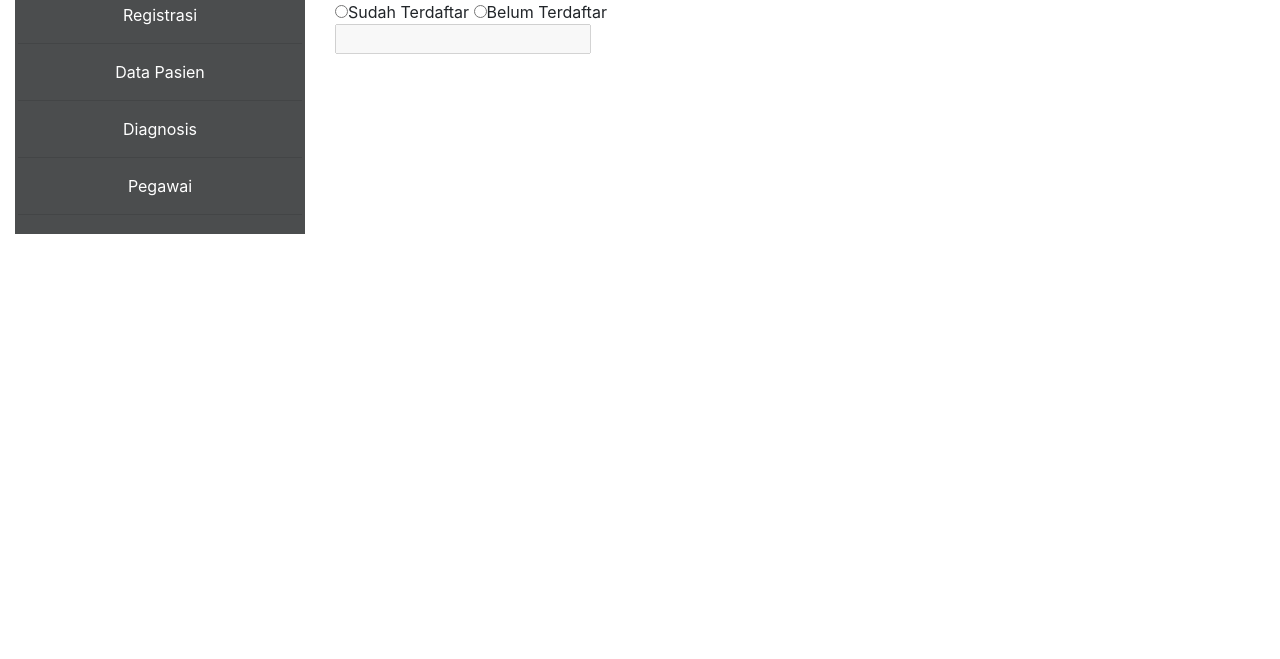
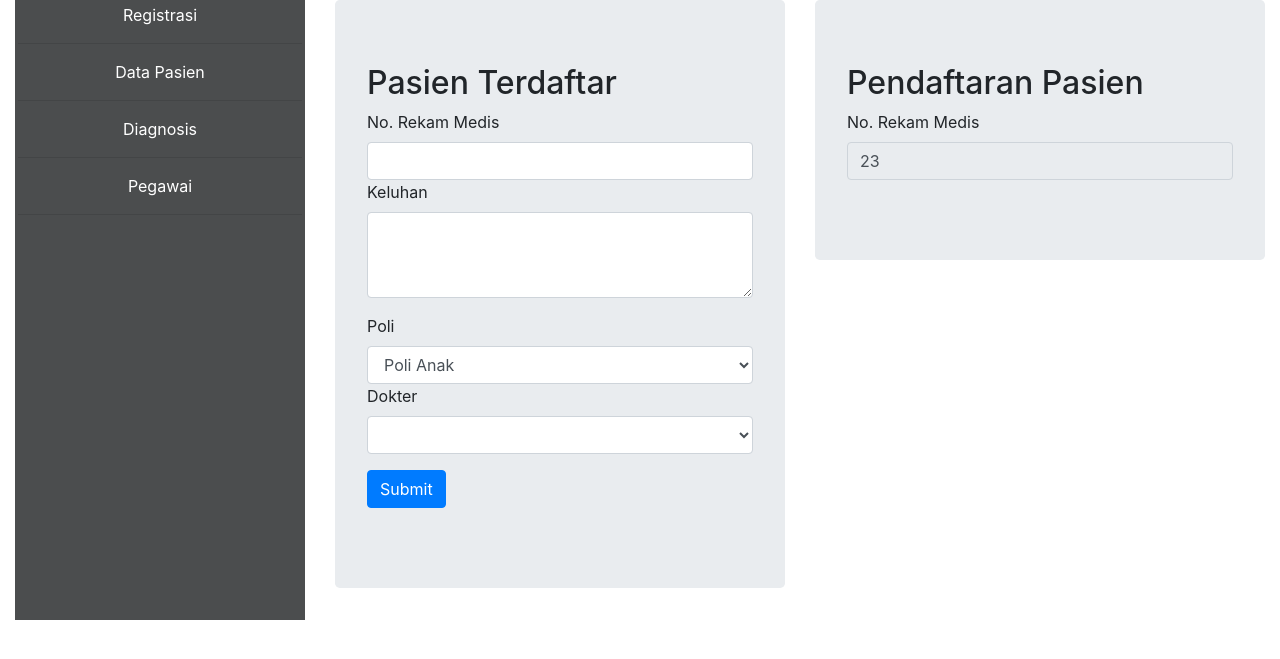
Before and after one commit to fadilbjm/rs, a CodeIgniter app: page /rs/admin/registrasi in a window 1280 px wide. Shown: the part 56-715 px from the top of the page. Run offline with CodeIgniter, Linux system fonts and the light colour scheme; lists and menus that the app fills with data are empty; some libraries are stand-ins or nearby versions.

Commit message:
pembuatan proses registrasi

```diff
--- a/application/controllers/Admin.php
+++ b/application/controllers/Admin.php
@@ -38,6 +38,30 @@ class Admin extends CI_Controller {
 
     }
 
+    function tes()
+    {
+        $data['data'] = $this->m->getTest()->result();
+        foreach ($data['data'] as $d ) {
+            $nomor = $d->nomor;
+            echo $nomor;
+            echo "<br>";
+            $exp = explode('.', $nomor);
+            $ss =$exp[2];
+            if($ss>=99){
+                $vars=$exp[1]+1;
+                $joins = array($exp[0],$vars,"00");
+                $imps = implode(".",$joins);
+                echo $imps;
+            }else{
+                $aa = $exp[2]+1;
+                $join = array($exp[0],$exp[1],$aa);
+                $imp = implode(".",$join);
+                echo $imp;
+            }
+
+        }
+    }
+
 }
 
 /* End of file Admin.php */
--- a/application/models/M.php
+++ b/application/models/M.php
@@ -10,6 +10,15 @@ class M extends CI_Model {
         return $q;
     }
 
+    function getTest()
+    {
+        $this->db->from('tes');
+        $this->db->order_by('nomor', 'desc');
+        $this->db->limit(1);
+        $q = $this->db->get();
+        return $q;
+    }
+
 }
 
 /* End of file M.php */
--- a/application/views/admin/regis.php
+++ b/application/views/admin/regis.php
@@ -1,9 +1,48 @@
-<?php echo form_open("admin/procReg");?>
-<input type="radio" name="reg" id="regis1" onclick="handle(this)" value="sudah">Sudah Terdaftar
-<input type="radio" name="reg" id="regis2" onclick="handle(this)" value="belum">Belum Terdaftar
-<br>
-<input type="text" name="rm" id="nama" disabled>
-<?php echo form_close();?>
+<div class="row">
+
+    <div class="col-md-6">
+        <div class="jumbotron">
+        <h2>Pasien Terdaftar</h2>
+            <?php echo form_open("admin/procReg?q=sudah");?>
+                <div class="form-group">
+                    <label for="rm">No. Rekam Medis</label>
+                    <input type="text" class="form-control" name="rm" id="rm" aria-describedby="helpId" placeholder="">
+                    <div class="form-group">
+                    <label for="keluhan">Keluhan</label>
+                    <textarea class="form-control" name="keluhan" id="keluhan" rows="3"></textarea>
+                    </div>
+                    <div class="form-group">
+                    <label for="poli">Poli</label>
+                    <select class="form-control" name="poli" id="poli">
+                        <option>Poli Anak</option>
+                        <option>Poli Kandungan</option>
+                    </select>
+                    <div class="form-group">
+                      <label for="dokter">Dokter</label>
+                      <select class="form-control" name="dokter" id="dokter">
+                        <!-- data doketer -->
+                      </select>
+                    </div>
+                    <button type="submit" class="btn btn-primary">Submit</button>
+                </div>
+            </div>
+        <?php echo form_close();?>
+        </div>
+    </div>
+    <div class="col-md-6">
+        <div class="jumbotron">
+                <h2>Pendaftaran Pasien</h2>
+            <?php echo form_open('admin/procReg?q=belum');?>
+                <div class="form-group">
+                  <label for="rm">No. Rekam Medis</label>
+                  <input type="text" class="form-control" name="rm" id="rm" aria-describedby="" placeholder="" value="23" disabled>
+                </div>
+            <?php echo form_close();?>
+        </div>
+
+    </div>
+</div>
+
 
 
 
```
